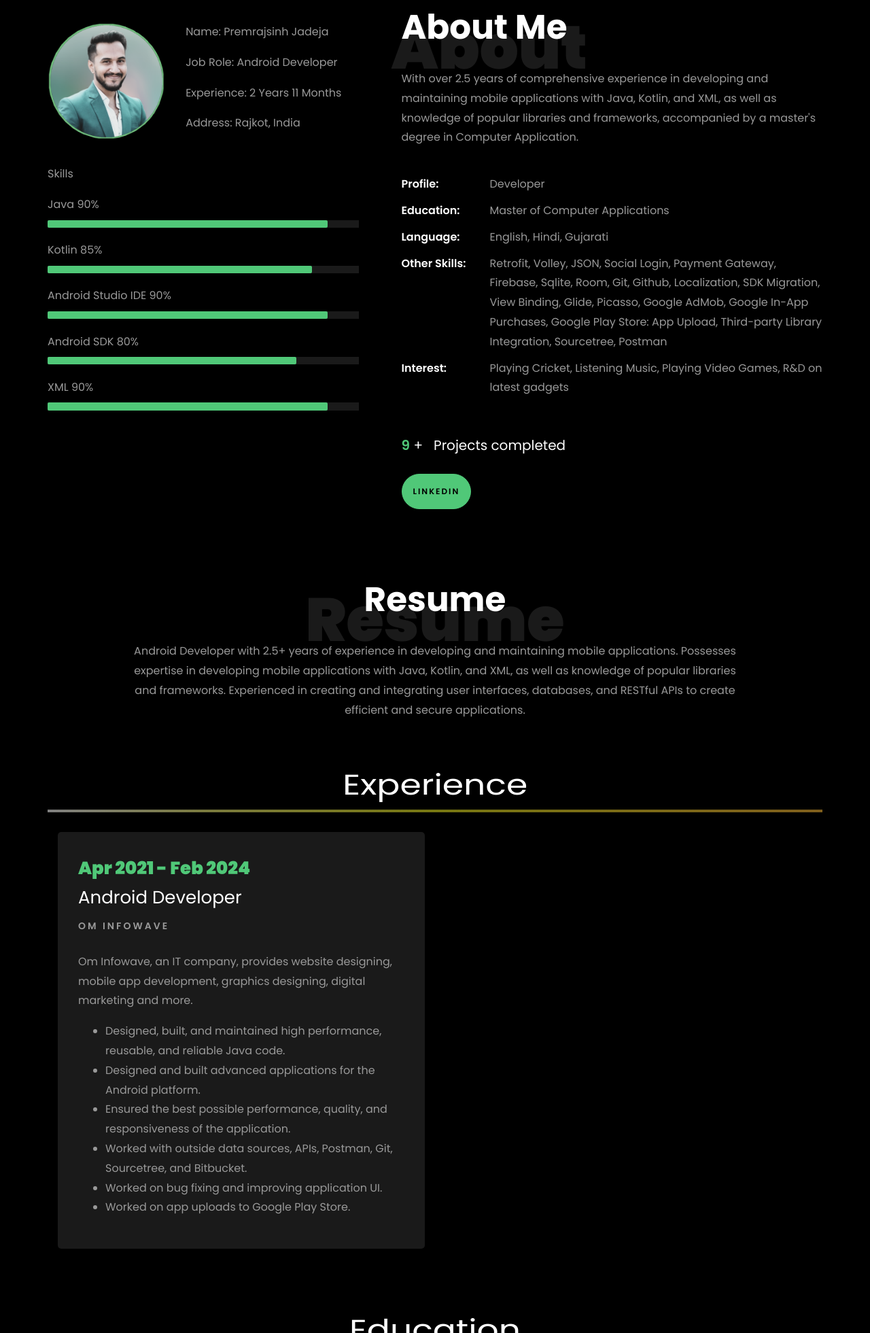
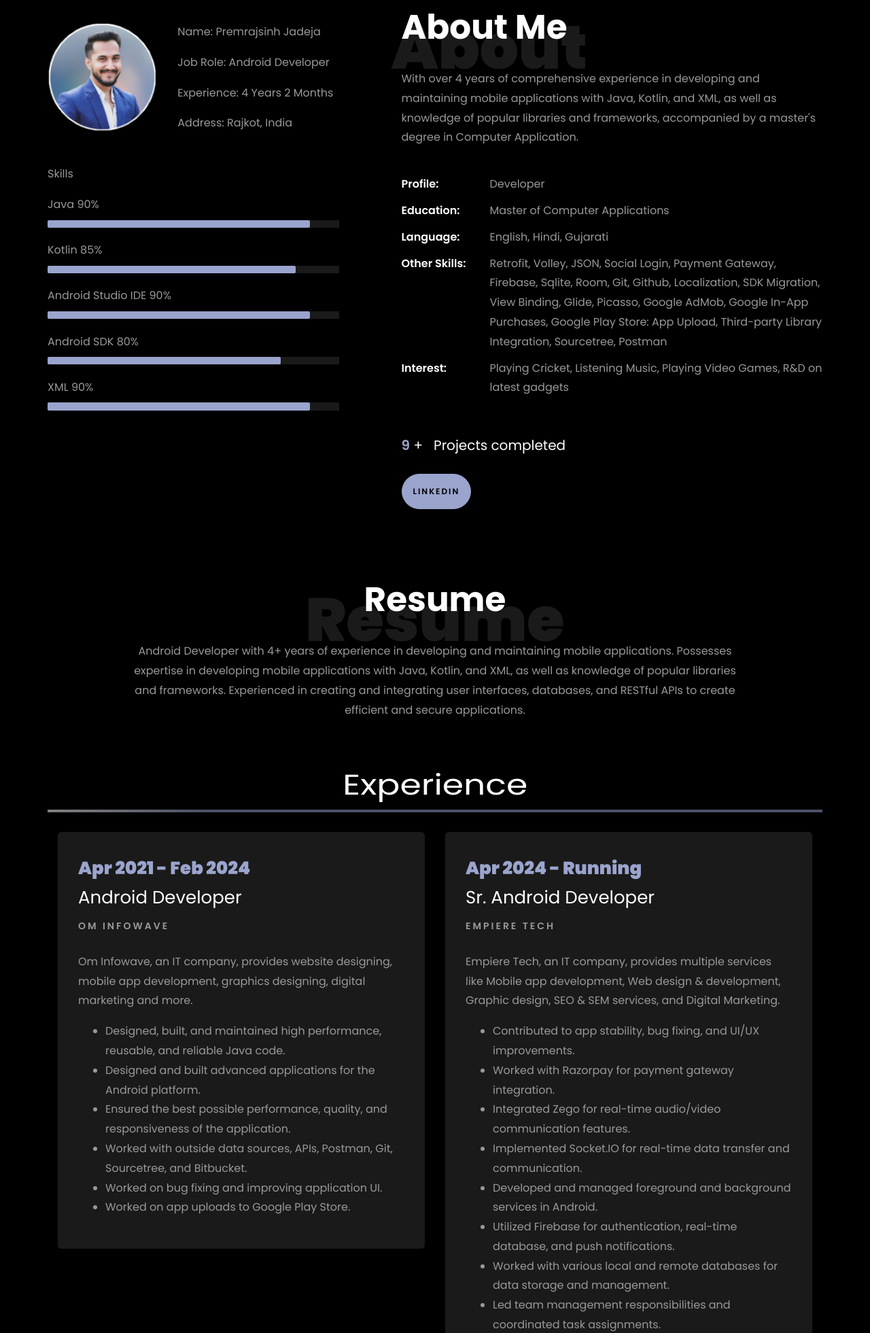
Before and after one commit to premraj-developer/portfolio, a plain HTML site: page index.html in a window 1280 px wide. Shown: the part 839-2800 px from the top of the page at 68% size. Drawn offline with Linux system fonts and the light colour scheme; animation ran at ten frames a second; files whose address does not match are found by name.

Commit message:
UI color changes

```diff
--- a/index.html
+++ b/index.html
@@ -54,7 +54,7 @@
 .skill-mf .progress .progress-bar {
   height: .7rem;
   /* background-color: #ffbd39; */
-  background-color: #50C878;
+  background-color: #9aa4cd;
 }
 
 
@@ -191,7 +191,7 @@
 
 						<br>
 						<br>
-			            <h2>Android Developer</h2>
+			            <h2>Sr. Android Developer</h2>
 						<!-- <h2 class="d-flex" style="margin-bottom: 0">With over 5 years of experience</h2> -->
 						<!-- <br> -->
 			            <p><a href="https://play.google.com/store/apps/dev?id=7211084358561250550&hl=en-IN" class="btn btn-primary py-3 px-4">Play Store</a>
@@ -217,7 +217,7 @@
 								<div class="row">
 									<div class="col-sm-6 col-md-5">
 									  <div class="about-img">
-										<img src="images/about_me_profile_img5.png" class="img-fluid rounded b-shadow-a" alt="">
+										<img src="images/about_me_profile_img3.png" class="img-fluid rounded b-shadow-a" alt="">
 									  </div>
 									</div>
 									<!-- Details next to profile image -->
@@ -225,7 +225,7 @@
 									  <div class="about-info">
 										<p><span class="title-s">Name: </span> <span>Premrajsinh Jadeja</span></p>
 										<p><span class="title-s">Job Role: </span> <span>Android Developer</span></p>
-										<p><span class="title-s">Experience: </span> <span>2 Years 11 Months</span></p>
+										<p><span class="title-s">Experience: </span> <span>4 Years 2 Months</span></p>
 										<p><span class="title-s">Address: </span> <span>Rajkot, India</span></p>
 									  </div>
 									</div>
@@ -274,7 +274,7 @@
 								<h1 class="big">About</h1>
 								<h2 class="mb-4">About Me</h2>
 
-								<p>With over 2.5 years of comprehensive experience in developing and maintaining mobile applications with Java, Kotlin, and XML, as well as knowledge of popular libraries and frameworks,
+								<p>With over 4 years of comprehensive experience in developing and maintaining mobile applications with Java, Kotlin, and XML, as well as knowledge of popular libraries and frameworks,
 									accompanied by a master's degree in Computer Application.</p>
 								<ul class="about-info mt-4 px-md-0 px-2 ultopp">
 									<li class="d-flex"><span>Profile:</span> <span>Developer</span></li>
@@ -316,7 +316,7 @@
           <div class="col-md-10 heading-section text-center ftco-animate">
           	<h1 class="big big-2">Resume</h1>
             <h2 class="mb-4">Resume</h2>
-            <p>Android Developer with 2.5+ years of experience in developing and maintaining mobile applications.
+            <p>Android Developer with 4+ years of experience in developing and maintaining mobile applications.
 				Possesses expertise in developing mobile applications with Java, Kotlin, and XML, as well as knowledge of popular libraries and frameworks.
 				Experienced in creating and integrating user interfaces, databases, and RESTful APIs to create efficient and secure applications.</p>
           </div>
@@ -342,6 +342,28 @@
 								<li>Worked with outside data sources, APIs, Postman, Git, Sourcetree, and Bitbucket.</li>
 								<li>Worked on bug fixing and improving application UI.</li>
 								<li>Worked on app uploads to Google Play Store.</li>
+							</ul>
+						</p>
+					</div>
+
+				</div>
+
+				<div class="col-md-6">
+					<div class="resume-wrap ftco-animate">
+						<span class="date">Apr 2024 - Running</span>
+						<h2>Sr. Android Developer</h2>
+						<span class="position">Empiere Tech</span>
+						<p class="mt-4">Empiere Tech, an IT company, provides multiple services like Mobile app development, Web design & development, Graphic design, SEO & SEM services, and Digital Marketing.
+							<ul>
+								<li>Contributed to app stability, bug fixing, and UI/UX improvements.</li>
+								<li>Worked with Razorpay for payment gateway integration.</li>
+								<li>Integrated Zego for real-time audio/video communication features.</li>
+								<li>Implemented Socket.IO for real-time data transfer and communication.</li>
+								<li>Developed and managed foreground and background services in Android.</li>
+								<li>Utilized Firebase for authentication, real-time database, and push notifications.</li>
+								<li>Worked with various local and remote databases for data storage and management.</li>
+								<li>Led team management responsibilities and coordinated task assignments.</li>
+								<li>Communicated directly with clients for requirement gathering and updates.</li>
 							</ul>
 						</p>
 					</div>
@@ -416,7 +438,7 @@
 
     		<div class="row justify-content-center mt-5">
     			<div class="col-md-6 text-center ftco-animate">
-    				<p><a href="https://shorturl.at/pCGSV" class="btn btn-primary py-4 px-5">Download CV</a></p>
+    				<p><a href="https://tinyurl.com/42hujp86" class="btn btn-primary py-4 px-5">Download CV</a></p>
     			</div>
     		</div>
     	</div>
@@ -592,7 +614,7 @@
           			<span class="icon-phone2"></span>
           		</div>
           		<h3 class="mb-4">Contact Number</h3>
-	            <p><a href="tel://+919773236628">+91 9773236628</a></p>
+	            <p><a href="tel://+917096999779">+91 7096999779</a></p>
 	          </div>
           </div>
           <div class="col-md-6 col-lg-3 d-flex ftco-animate">
@@ -610,7 +632,7 @@
           			<span class="icon-globe"></span>
           		</div>
           		<h3 class="mb-4">Download Resume</h3>
-	            <p><a href="https://shorturl.at/pCGSV">Premraj</a></p>
+	            <p><a href="https://tinyurl.com/42hujp86">Premraj</a></p>
 	          </div>
           </div>
 
```
Also changed, not shown: css/style.css, images/about_me_profile_img1.png (deleted), images/about_me_profile_img4.png (deleted), images/about_me_profile_img6.png (deleted), images/main_profile_bg_1.png (deleted), images/main_profile_bg_2.png (deleted), images/main_profile_bg_3.png (deleted), images/main_profile_bg_4.png (deleted).
